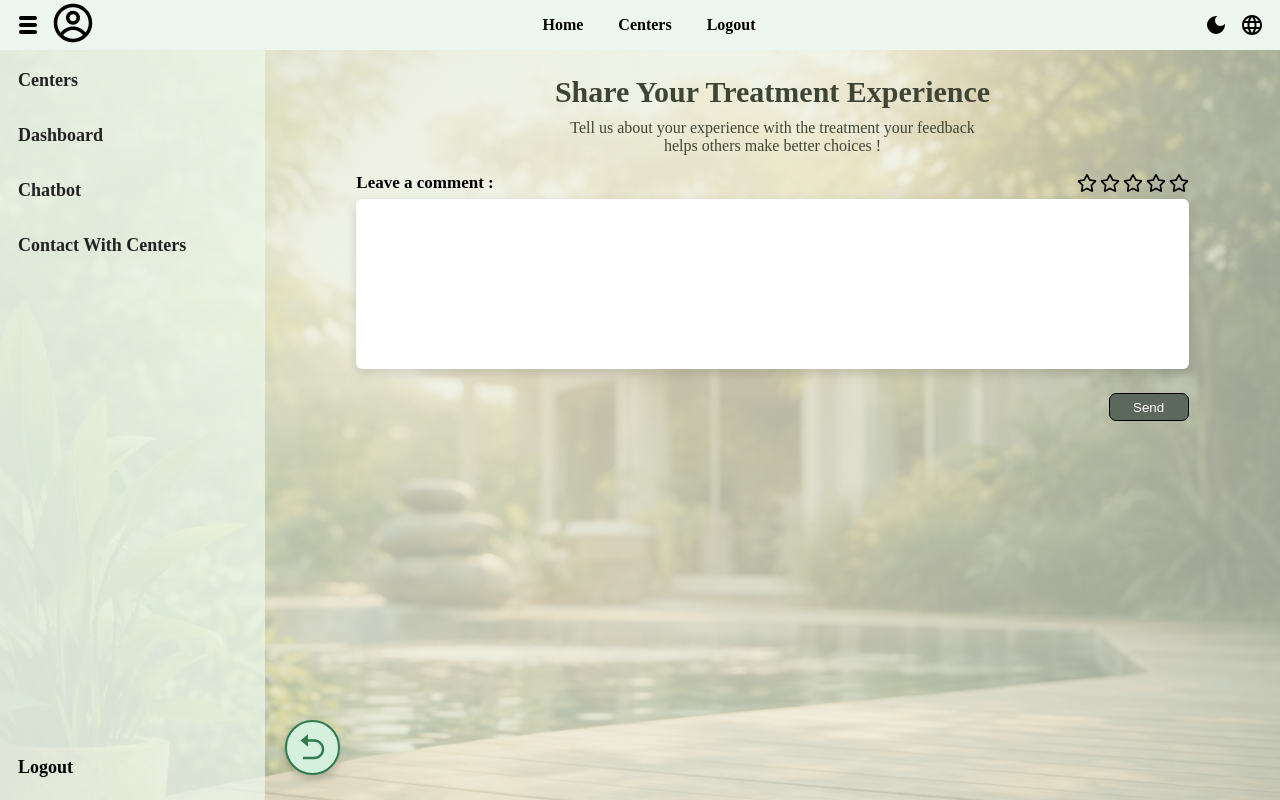
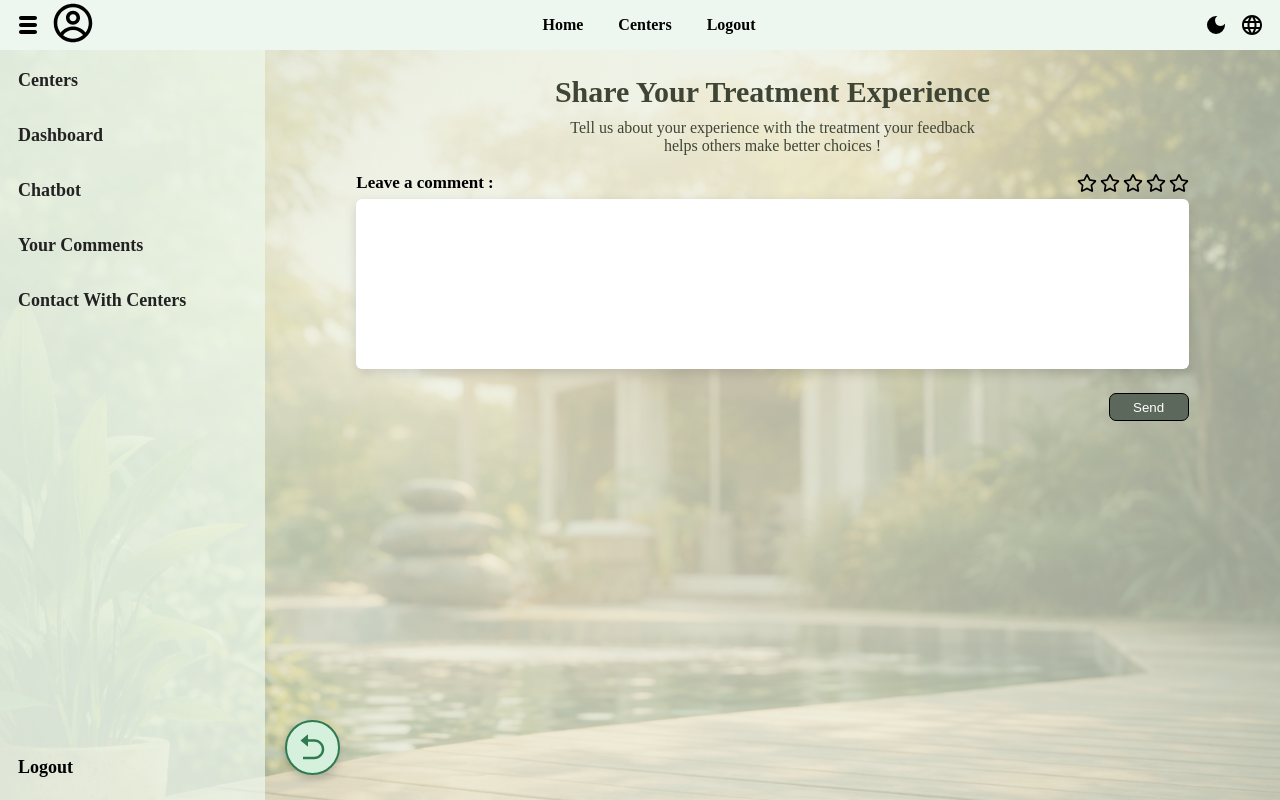
Before and after one commit to nedaalyahyei-hue/git101, a React (Vite) app in the folder client/: page /customer/review in a window 1280 px wide. Built offline with nearby package versions, Linux system fonts and the light colour scheme.

Commit message:
update customer layout

```diff
--- a/client/src/components/customer/CustomerLayout.jsx
+++ b/client/src/components/customer/CustomerLayout.jsx
@@ -88,6 +88,7 @@ export default function CustomerLayout({ children }) {
             <Link to="/customer/centers">Centers</Link>
             <Link to="/customer/dashboard">Dashboard</Link>
             <Link to="/customer/chatbot">Chatbot</Link>
+            <Link to="/customer/review">Your Comments</Link>
             <Link to="/customer/contact">Contact With Centers</Link>
 
 
```
